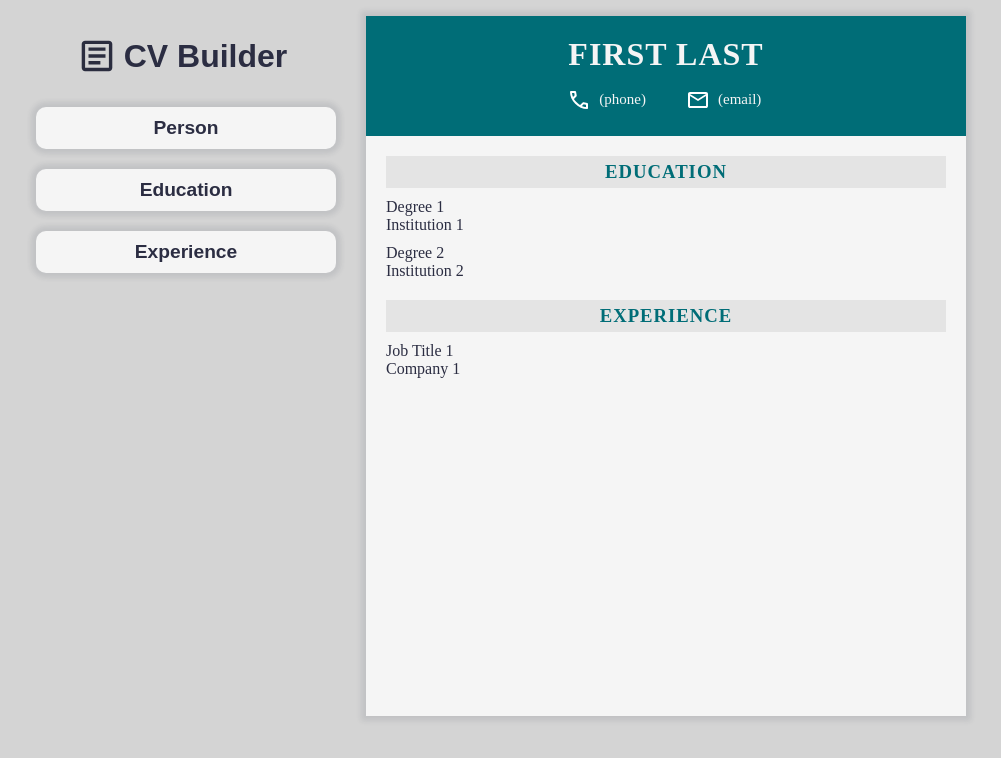
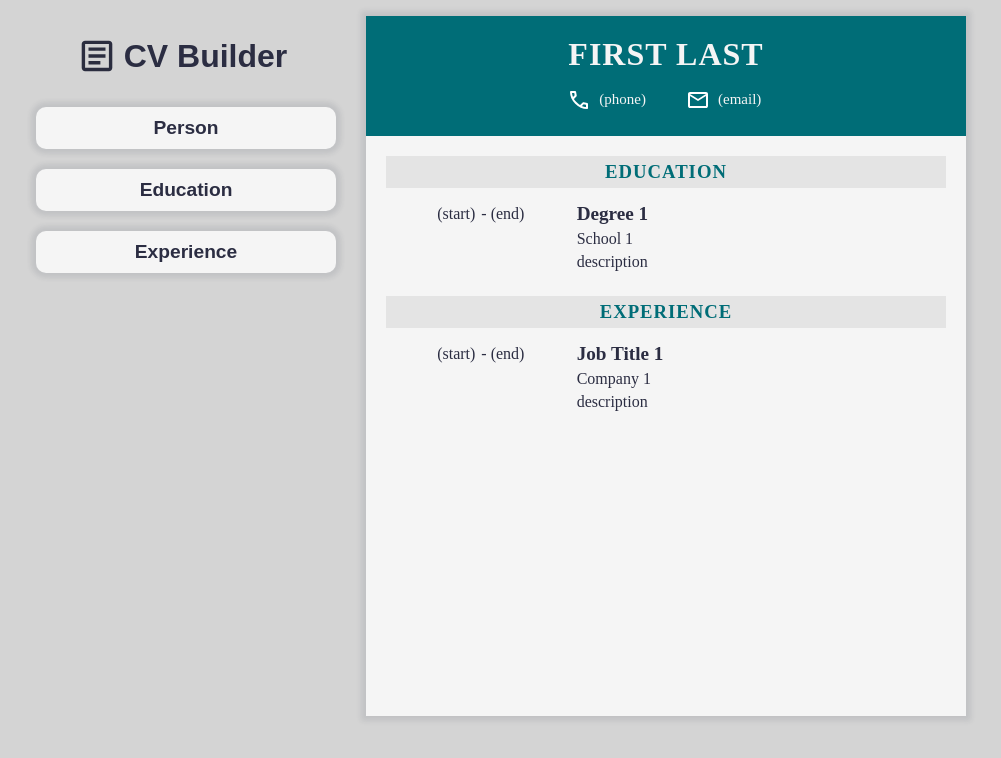
Before and after one commit to strallia/cv-app, a React (Vite) app: page / in a window 1280 px wide. Shown: the top 758 px of the page, without its empty margins (139-1140 px from the left). Built offline with nearby package versions, Linux system fonts and the light colour scheme.

Commit message:
feat: Change layout of preview-screen content

```diff
--- a/src/components/PreviewSection.jsx
+++ b/src/components/PreviewSection.jsx
@@ -16,11 +16,19 @@ function PreviewSection({ title, sectionEntries }) {
         // display values in each section
         sectionEntries.map((entry) => {
           const modifiedEntry = modifyEntry(entry);
-          const values = Object.values(modifiedEntry);
-          const valuesAsComponents = values.map((value, index) => {
-            return <p key={index}>{value}</p>;
+          const entries = Object.entries(modifiedEntry);
+          const valuesAsComponents = entries.map(([key, value], index) => {
+            return (
+              <p key={index} className={`preview-section__entry--${key}`}>
+                {value}
+              </p>
+            );
           });
-          return <div key={entry.entryID}>{valuesAsComponents}</div>;
+          return (
+            <div key={entry.entryID} className="preview-section__entry">
+              {valuesAsComponents}
+            </div>
+          );
         })
       }
     </section>
--- a/src/scripts/initialData.js
+++ b/src/scripts/initialData.js
@@ -11,28 +11,19 @@ const initialData = [
     entryID: crypto.randomUUID(),
     sectionTitle: "education",
     degree: "Degree 1",
-    school: "Institution 1",
-    startYear: null,
-    endYear: null,
-    description: null,
-  },
-  {
-    entryID: crypto.randomUUID(),
-    sectionTitle: "education",
-    degree: "Degree 2",
-    school: "Institution 2",
-    startYear: null,
-    endYear: null,
-    description: null,
+    school: "School 1",
+    startYear: "(start)",
+    endYear: "(end)",
+    description: "description",
   },
   {
     entryID: crypto.randomUUID(),
     sectionTitle: "experience",
     jobTitle: "Job Title 1",
     company: "Company 1",
-    startYear: null,
-    endYear: null,
-    description: null,
+    startYear: "(start)",
+    endYear: "(end)",
+    description: "description",
   },
 ];
 
--- a/src/styles/App.css
+++ b/src/styles/App.css
@@ -50,12 +50,12 @@ body {
 .preview-sections-container {
   padding: 20px;
   display: grid;
-  row-gap: 20px;
+  row-gap: 25px;
 }
 
 .preview-section {
   display: grid;
-  gap: 10px;
+  gap: 15px;
 }
 
 .preview-section__title,
@@ -259,6 +259,52 @@ input {
   box-shadow: 0 0 5px 5px rgba(var(--charcoal), 0.1);
 }
 
+.preview-section__entry {
+  display: grid;
+  row-gap: 5px;
+  align-items: center;
+}
+
+.preview-section__entry--startYear {
+  grid-column: 2/3;
+  grid-row: 1/2;
+  justify-self: end;
+  padding-right: 3px;
+}
+
+.preview-section__entry--endYear {
+  grid-column: 3/4;
+  grid-row: 1/2;
+}
+
+.preview-section__entry--endYear,
+.preview-section__entry--startYear {
+  width: max-content;
+}
+
+.preview-section__entry--endYear::before {
+  content: "- ";
+}
+
+.preview-section__entry--degree,
+.preview-section__entry--jobTitle {
+  grid-column: 1/2;
+  grid-row: 1/2;
+  font-weight: bold;
+  font-size: 1.2rem;
+}
+
+.preview-section__entry--school,
+.preview-section__entry--company {
+  grid-column: 1/4;
+  grid-row: 2/3;
+}
+
+.preview-section__entry--description {
+  grid-column: 1/4;
+  grid-row: 3/4;
+}
+
 @media (min-width: 650px) {
   body {
     padding: 0;
@@ -293,4 +339,27 @@ input {
   .preview-header__email {
     justify-self: start;
   }
+  .preview-section__entry {
+    grid-template-columns: 0.5fr 0.5fr 2fr;
+    grid-template-rows: auto auto 1fr;
+    column-gap: 3px;
+  }
+  .preview-section__entry--startYear {
+    grid-column: 1/2;
+  }
+  .preview-section__entry--endYear {
+    grid-column: 2/3;
+    margin-right: 20px;
+  }
+  .preview-section__entry--degree,
+  .preview-section__entry--jobTitle {
+    grid-column: 3/4;
+  }
+  .preview-section__entry--school,
+  .preview-section__entry--company {
+    grid-column: 3/4;
+  }
+  .preview-section__entry--description {
+    grid-column: 3/4;
+  }
 }
```
